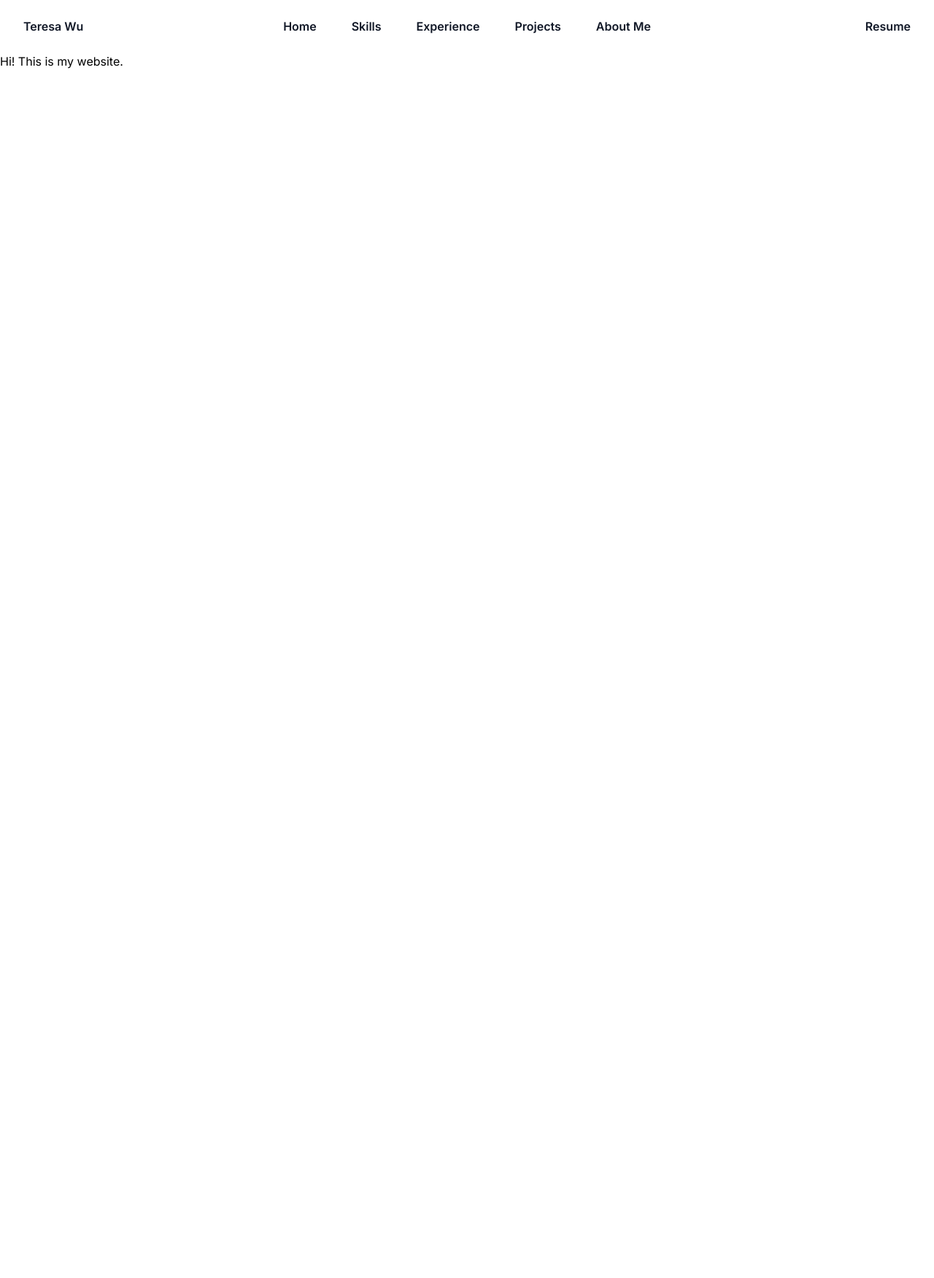
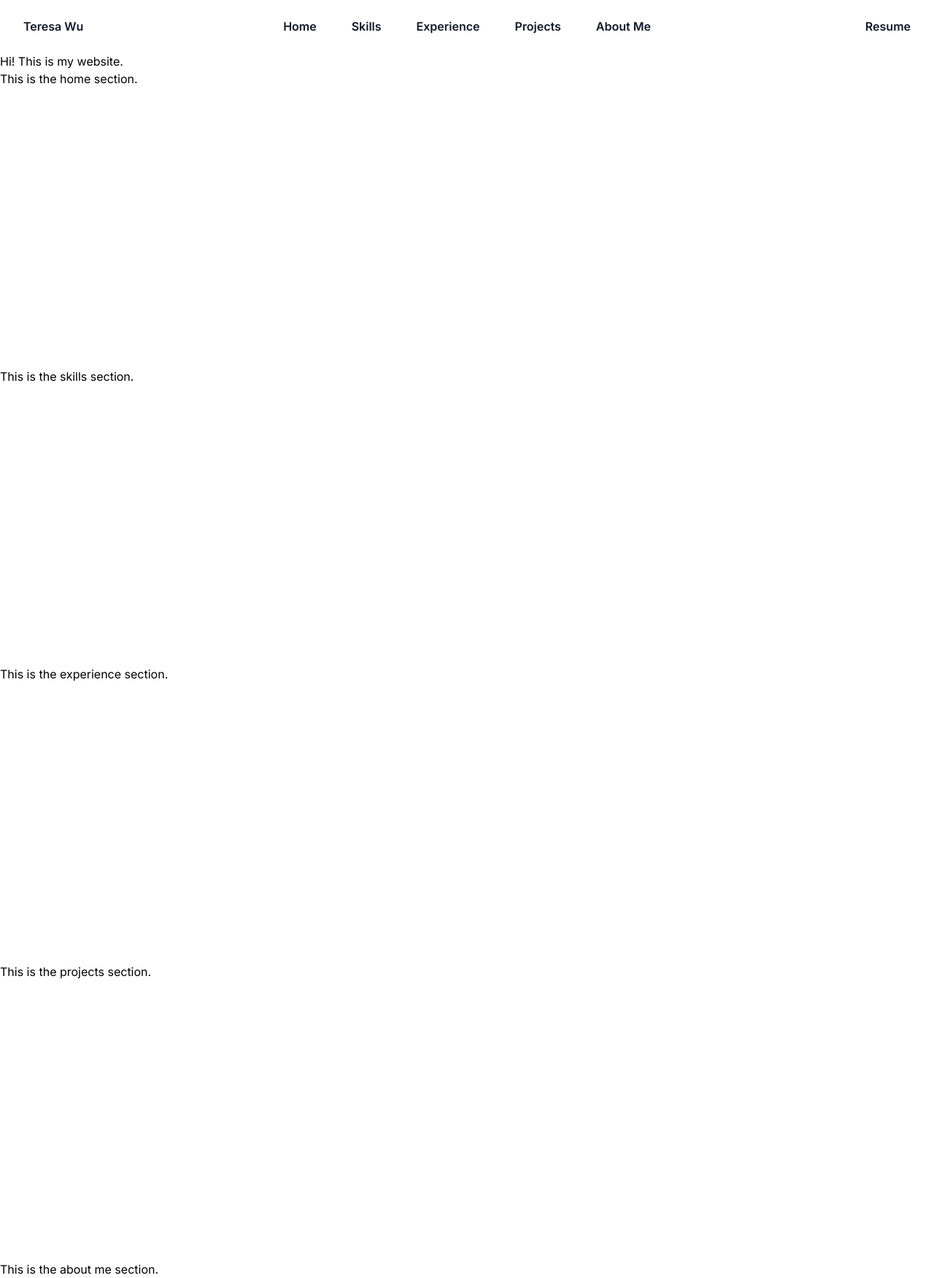
Before and after one commit to tqwu/portfolio, a Next.js app: page / in a window 1280 px wide. Shown: the whole page at 73% size. Before the commit the page ends 800 px from the top, so only its background shows below. Built offline with nearby package versions, Linux system fonts and the light colour scheme.

Commit message:
#1 Added links and made header sticky

```diff
--- a/src/app/page.tsx
+++ b/src/app/page.tsx
@@ -9,6 +9,85 @@ export default function Home() {
         <div>
           Hi! This is my website.
         </div>
+        <div id="home">
+          This is the home section.
+        </div>
+        <br />
+        <br />
+        <br />
+        <br />
+        <br />
+        <br />
+        <br />
+        <br />
+        <br />
+        <br />
+        <br />
+        <br />
+        <br />
+        <br />
+        <br />
+        <br />
+        <div id="skills">
+          This is the skills section.
+        </div>
+        <br />
+        <br />
+        <br />
+        <br />
+        <br />
+        <br />
+        <br />
+        <br />
+        <br />
+        <br />
+        <br />
+        <br />
+        <br />
+        <br />
+        <br />
+        <br />
+        <div id="experience">
+          This is the experience section.
+        </div>
+        <br />
+        <br />
+        <br />
+        <br />
+        <br />
+        <br />
+        <br />
+        <br />
+        <br />
+        <br />
+        <br />
+        <br />
+        <br />
+        <br />
+        <br />
+        <br />
+        <div id="projects">
+          This is the projects section.
+        </div>
+        <br />
+        <br />
+        <br />
+        <br />
+        <br />
+        <br />
+        <br />
+        <br />
+        <br />
+        <br />
+        <br />
+        <br />
+        <br />
+        <br />
+        <br />
+        <br />
+        <div id="about-me">
+          This is the about me section.
+        </div>
       </main>
     </>
   )
--- a/src/components/header.tsx
+++ b/src/components/header.tsx
@@ -12,7 +12,7 @@ export default function Example() {
   const [mobileMenuOpen, setMobileMenuOpen] = useState(false)
 
   return (
-    <header className="bg-white">
+    <header className="sticky top-0 bg-white">
 
       {/* Desktop View Start */}
       <nav className="mx-auto flex max-w-7xl items-center justify-between p-6 lg:px-8" aria-label="Global">
@@ -40,19 +40,19 @@ export default function Example() {
 
         {/* Navigation Menu Start */}
         <Popover.Group className="hidden lg:flex lg:gap-x-12">
-          <Link href="#" className="text-base font-semibold leading-6 text-gray-900 hover:text-gray-300">
+          <Link href="#top" className="text-base font-semibold leading-6 text-gray-900 hover:text-gray-300">
             Home
           </Link>
-          <Link href="#" className="text-base font-semibold leading-6 text-gray-900 hover:text-gray-300">
+          <Link href="#skills" className="text-base font-semibold leading-6 text-gray-900 hover:text-gray-300">
             Skills
           </Link>
-          <Link href="#" className="text-base font-semibold leading-6 text-gray-900 hover:text-gray-300">
+          <Link href="#experience" className="text-base font-semibold leading-6 text-gray-900 hover:text-gray-300">
             Experience
           </Link>
-          <Link href="#" className="text-base font-semibold leading-6 text-gray-900 hover:text-gray-300">
+          <Link href="#projects" className="text-base font-semibold leading-6 text-gray-900 hover:text-gray-300">
             Projects
           </Link>
-          <Link href="#" className="text-base font-semibold leading-6 text-gray-900 hover:text-gray-300">
+          <Link href="#about-me" className="text-base font-semibold leading-6 text-gray-900 hover:text-gray-300">
             About Me
           </Link>
         </Popover.Group>
@@ -91,31 +91,31 @@ export default function Example() {
             <div className="-my-6 divide-y divide-gray-500/10">
               <div className="space-y-2 pt-6 pb-4">
                 <Link
-                  href="#"
+                  href="#top"
                   className="-mx-3 block rounded-lg px-3 py-1 text-base font-semibold leading-7 text-gray-900 hover:text-gray-300"
                 >
                   Home
                 </Link>
                 <Link
-                  href="#"
+                  href="#skills"
                   className="-mx-3 block rounded-lg px-3 py-1 text-base font-semibold leading-7 text-gray-900 hover:text-gray-300"
                 >
                   Skills
                 </Link>
                 <Link
-                  href="#"
+                  href="#experience"
                   className="-mx-3 block rounded-lg px-3 py-1 text-base font-semibold leading-7 text-gray-900 hover:text-gray-300"
                 >
                   Experience
                 </Link>
                 <Link
-                  href="#"
+                  href="#projects"
                   className="-mx-3 block rounded-lg px-3 py-1 text-base font-semibold leading-7 text-gray-900 hover:text-gray-300"
                 >
                   Projects
                 </Link>
                 <Link
-                  href="#"
+                  href="#about-me"
                   className="-mx-3 block rounded-lg px-3 py-1 text-base font-semibold leading-7 text-gray-900 hover:text-gray-300"
                 >
                   About Me
```
